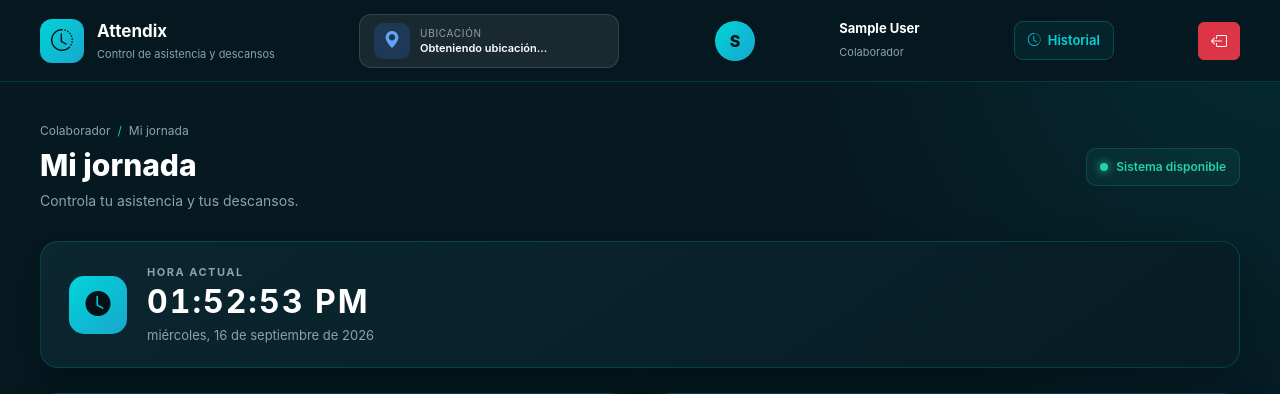
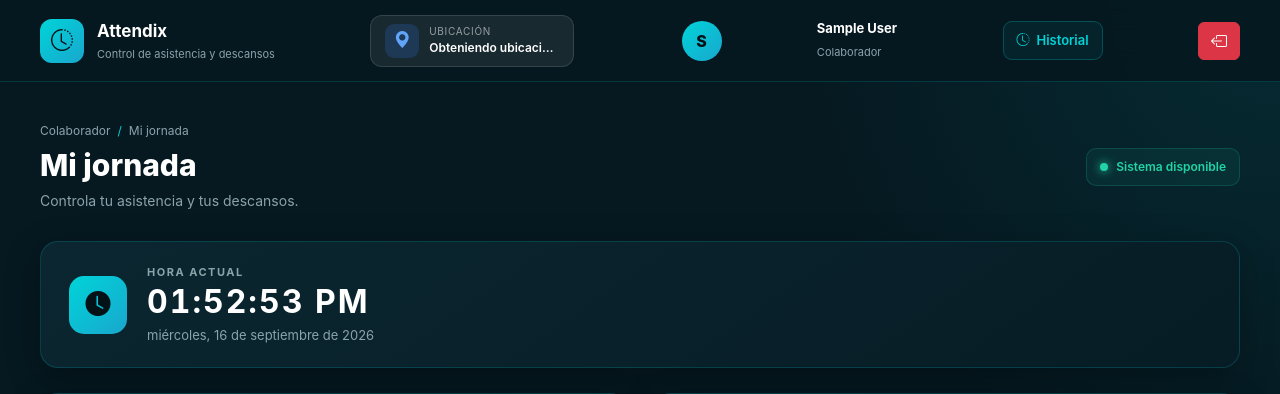
Before and after one commit to el-dino19/Attendix, a Flask app: page /Attendix/dashboard in a window 1280 px wide. Shown: the top 394 px of the page. Run offline with Flask 3, Linux system fonts and the light colour scheme; the visitor is signed in with stand-in values (Sample User, id 1).

Commit message:
Implementacion de la Ubicaion

```diff
--- a/app/static/css/dashboard_empleado.css
+++ b/app/static/css/dashboard_empleado.css
@@ -1941,12 +1941,14 @@ main .reloj-card {
     box-shadow: 0 0 0 3px rgba(220, 53, 69, 0.3);
 }
 
-/* =========UBICACIÓN==============*/
+/* =====================================================
+   UBICACIÓN
+====================================================== */
+
 .header-location {
     display: flex;
     align-items: center;
     gap: 10px;
-
     padding: 8px 14px;
     margin-right: 12px;
 
@@ -1957,15 +1959,12 @@ main .reloj-card {
 
     color: white;
 
-    width: 260px;
-    min-width: 260px;
+    min-width: 170px;
 }
 
 .location-icon {
-    width: 36px;
-    height: 36px;
-
-    flex-shrink: 0;
+    width: 34px;
+    height: 34px;
 
     display: flex;
     align-items: center;
@@ -1974,7 +1973,6 @@ main .reloj-card {
     border-radius: 9px;
 
     background: rgba(59, 130, 246, 0.18);
-
     color: #60a5fa;
 
     font-size: 17px;
@@ -1989,52 +1987,35 @@ main .reloj-card {
 
 .location-info span {
     font-size: 10px;
-
     text-transform: uppercase;
-
     letter-spacing: 0.7px;
 
     color: rgba(255, 255, 255, 0.55);
 }
 
 .location-info strong {
-    font-size: 11px;
-
+    font-size: 12px;
     font-weight: 600;
 
     color: white;
 
-    line-height: 1.3;
-
     white-space: nowrap;
-
     overflow: hidden;
-
     text-overflow: ellipsis;
+
+    max-width: 130px;
 }
 
 
 /* =====================================================
    RESPONSIVE
-===================================================== */
-
-@media (max-width: 1100px) {
+====================================================== */
+
+@media (max-width: 900px) {
 
     .header-location {
-        width: 210px;
-        min-width: 210px;
-    }
-}
-
-
-@media (max-width: 900px) {
-
-    .header-location {
-        width: auto;
         min-width: auto;
-
         padding: 7px;
-
         margin-right: 5px;
     }
 
```
